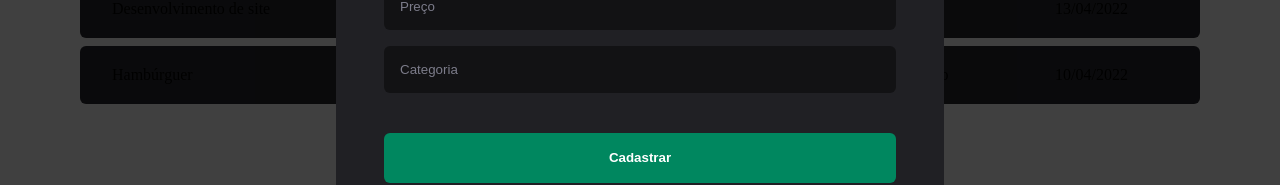
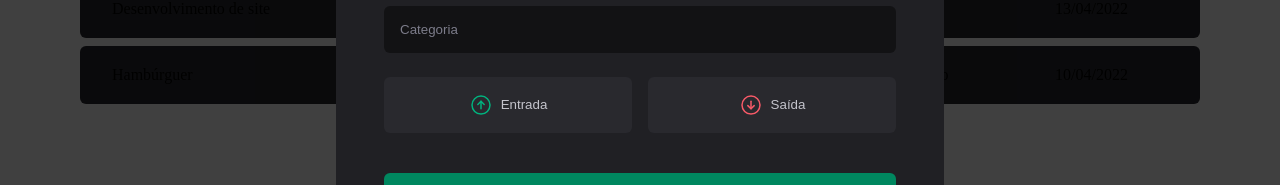
Before and after one commit to JoaoVitor0206/dt-money, a React (Vite) app: page / in a window 1280 px wide. Both pictures are taken after a click on the button "Nova Transação". Shown: the part 388-573 px from the top of the page. Built offline with nearby package versions, Linux system fonts and the light colour scheme.

Commit message:
botões de entrada e saída

```diff
--- a/src/components/NewTransactionModal/index.tsx
+++ b/src/components/NewTransactionModal/index.tsx
@@ -1,6 +1,6 @@
 import * as Dialog from "@radix-ui/react-dialog";
-import { CloseButton, Content, Overlay } from "./styles";
-import { X } from "phosphor-react";
+import { CloseButton, Content, Overlay, TransactionType, TransactionTypeButton } from "./styles";
+import { ArrowCircleDown, ArrowCircleUp, X } from "phosphor-react";
 
 export function NewTransactionModal() {
   return (
@@ -19,6 +19,18 @@
         <input type="number" placeholder="Preço" required />
         <input type="text" placeholder="Categoria" required />
 
+        <TransactionType>
+          <TransactionTypeButton variant="income">
+            <ArrowCircleUp size={24} />
+            Entrada
+          </TransactionTypeButton>
+
+          <TransactionTypeButton variant="outcome">
+            <ArrowCircleDown size={24} />
+            Saída
+          </TransactionTypeButton>
+        </TransactionType>
+
         <button type="submit">
           Cadastrar
         </button>
--- a/src/components/NewTransactionModal/styles.ts
+++ b/src/components/NewTransactionModal/styles.ts
@@ -68,3 +68,31 @@
   cursor: pointer;
   color: ${props => props.theme["gray-500"]};
 `;
+
+export const TransactionType = styled.div`
+  display: grid;
+  grid-template-columns: repeat(2, 1fr);
+  gap: 1rem;
+  margin-top: 0.5rem;
+`;
+
+interface TransactionTypeButtonProps {
+  variant: "income" | "outcome";
+}
+
+export const TransactionTypeButton = styled.button<TransactionTypeButtonProps>`
+  background: ${props => props.theme["gray-700"]};
+  padding: 1rem;
+  display: flex;
+  align-items: center;
+  justify-content: center;
+  gap: 0.5rem;
+  border-radius: 6px;
+  cursor: pointer;
+  border: 0;
+  color: ${props => props.theme["gray-300"]};
+
+  svg {
+    color: ${props => props.variant === 'income' ? props.theme["green-300"] : props.theme["red-300"]}
+  }
+`;
```
